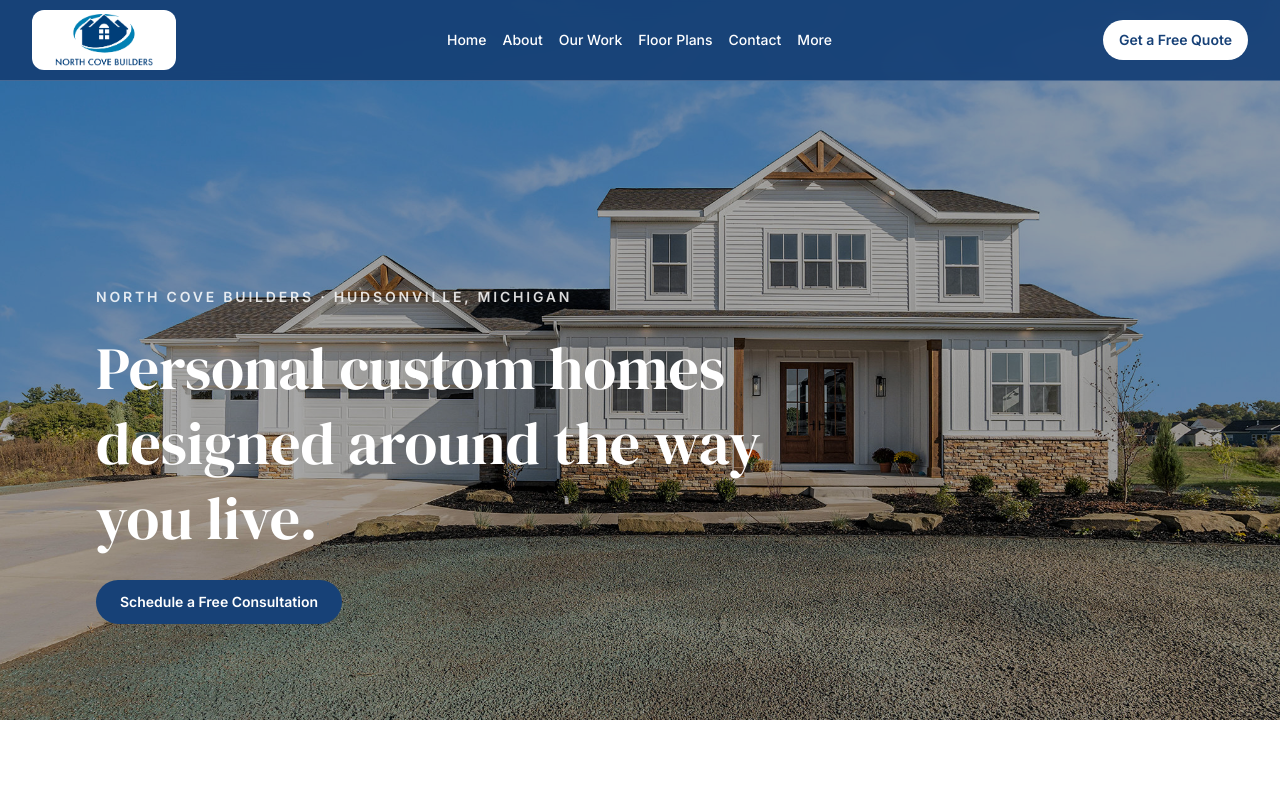
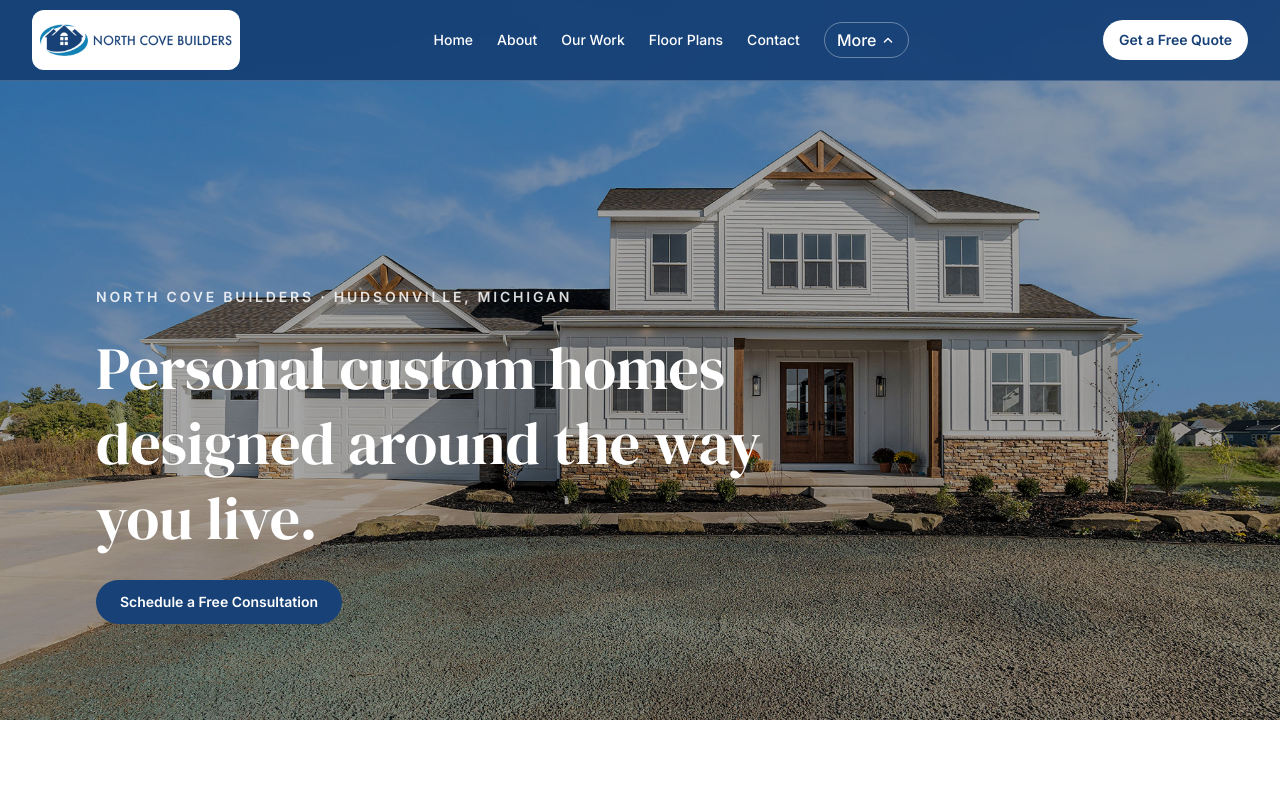
Before and after one commit to AidenBurnzy/NorthCoveBuilders-Mockup, a Next.js app: page / in a window 1280 px wide. Shown: the top 800 px of the page. Built offline with nearby package versions, Linux system fonts and the light colour scheme.

Commit message:
Refactor code structure for improved readability and maintainability

```diff
--- a/app/layout.tsx
+++ b/app/layout.tsx
@@ -27,7 +27,7 @@ export default function RootLayout({
 }>) {
   return (
     <html lang="en">
-      <body className={`${inter.variable} ${dmSerif.variable} antialiased`}>
+      <body suppressHydrationWarning className={`${inter.variable} ${dmSerif.variable} antialiased`}>
         <a href="#main-content" className="skip-link">
           Skip to content
         </a>
--- a/components/layout/Footer.tsx
+++ b/components/layout/Footer.tsx
@@ -14,14 +14,23 @@ export function Footer() {
       <div className="section-shell grid gap-10 py-14 text-center md:grid-cols-4 md:py-16 md:text-left">
         <div className="space-y-3 md:col-span-2">
           <div className="inline-flex items-center">
-            <span className="inline-flex h-[3.25rem] w-[7.5rem] items-center justify-center rounded-xl bg-white px-2 py-1">
+            <span className="inline-flex h-[3.25rem] w-[7.5rem] items-center justify-center rounded-xl bg-white px-2 py-1 md:w-[10.5rem]">
               <Image
                 src="/brand/logo.png"
                 alt="North Cove Builders logo"
                 width={96}
                 height={52}
                 quality={100}
-                className="h-full w-full object-contain"
+                className="h-full w-full object-contain md:hidden"
+              />
+              <Image
+                src="/brand/logo-desktop.png"
+                alt="North Cove Builders logo"
+                width={260}
+                height={120}
+                quality={100}
+                unoptimized
+                className="hidden h-full w-full object-contain md:block"
               />
             </span>
           </div>
--- a/components/layout/Navbar.tsx
+++ b/components/layout/Navbar.tsx
@@ -20,7 +20,9 @@ const secondaryLinks = [
 export function Navbar() {
   const [hidden, setHidden] = useState(false);
   const [menuOpen, setMenuOpen] = useState(false);
+  const [moreOpen, setMoreOpen] = useState(false);
   const lastScrollY = useRef(0);
+  const moreMenuRef = useRef<HTMLLIElement | null>(null);
 
   useEffect(() => {
     const onScroll = () => {
@@ -53,11 +55,27 @@ export function Navbar() {
     const onKeyDown = (event: KeyboardEvent) => {
       if (event.key === "Escape") {
         setMenuOpen(false);
+        setMoreOpen(false);
       }
     };
 
     window.addEventListener("keydown", onKeyDown);
     return () => window.removeEventListener("keydown", onKeyDown);
+  }, []);
+
+  useEffect(() => {
+    const onPointerDown = (event: MouseEvent) => {
+      if (!moreMenuRef.current) {
+        return;
+      }
+
+      if (!moreMenuRef.current.contains(event.target as Node)) {
+        setMoreOpen(false);
+      }
+    };
+
+    window.addEventListener("mousedown", onPointerDown);
+    return () => window.removeEventListener("mousedown", onPointerDown);
   }, []);
 
   return (
@@ -68,7 +86,7 @@ export function Navbar() {
     >
       <nav className="mx-auto flex h-20 w-full max-w-7xl items-center justify-between gap-4 px-5 md:px-8">
         <Link href="/" className="flex items-center">
-          <span className="inline-flex h-[3.75rem] w-[9rem] items-center justify-center rounded-xl bg-white px-2 py-1">
+          <span className="inline-flex h-[3.75rem] w-[9rem] items-center justify-center rounded-xl bg-white px-2 py-1 md:w-[13rem]">
             <Image
               src="/brand/logo.png"
               alt="North Cove Builders logo"
@@ -76,12 +94,21 @@ export function Navbar() {
               height={96}
               quality={100}
               priority
-              className="h-full w-full object-contain"
+              className="h-full w-full object-contain md:hidden"
+            />
+            <Image
+              src="/brand/logo-desktop.png"
+              alt="North Cove Builders logo"
+              width={180}
+              height={96}
+              quality={100}
+              priority
+              className="hidden h-full w-full object-contain md:block"
             />
           </span>
         </Link>
 
-        <ul className="hidden items-center gap-4 text-sm font-medium lg:flex">
+        <ul className="hidden items-center gap-6 text-sm font-medium lg:flex">
           {navLinks.map((link) => (
             <li key={link.href}>
               <Link href={link.href} className="transition hover:text-white/80">
@@ -89,25 +116,56 @@ export function Navbar() {
               </Link>
             </li>
           ))}
-          <li>
-            <details className="group relative">
-              <summary className="list-none cursor-pointer transition hover:text-white/80">More</summary>
-              <div className="absolute right-0 top-8 min-w-44 rounded-2xl bg-white p-2 text-brand shadow-lg">
+          <li ref={moreMenuRef} className="relative">
+            <button
+              type="button"
+              className="inline-flex items-center gap-1 rounded-full border border-white/35 px-3 py-1.5 transition hover:bg-white/10"
+              onClick={() => setMoreOpen((previous) => !previous)}
+              aria-expanded={moreOpen}
+              aria-controls="desktop-more-menu"
+            >
+              More
+              <svg
+                viewBox="0 0 20 20"
+                aria-hidden="true"
+                className={`h-4 w-4 transition-transform duration-200 ${moreOpen ? "rotate-0" : "rotate-180"}`}
+              >
+                <path
+                  d="M5.5 7.5 10 12l4.5-4.5"
+                  fill="none"
+                  stroke="currentColor"
+                  strokeWidth="1.8"
+                  strokeLinecap="round"
+                  strokeLinejoin="round"
+                />
+              </svg>
+            </button>
+            <div
+              id="desktop-more-menu"
+              className={`absolute right-0 top-10 min-w-44 rounded-2xl bg-white p-2 text-brand shadow-lg transition-all duration-200 ${
+                moreOpen ? "pointer-events-auto translate-y-0 opacity-100" : "pointer-events-none -translate-y-1 opacity-0"
+              }`}
+            >
               {secondaryLinks.map((link) => (
                 <Link
                   key={link.href}
                   href={link.href}
                   className="block rounded-xl px-3 py-2 text-sm font-semibold transition hover:bg-surface"
+                  onClick={() => setMoreOpen(false)}
                 >
                   {link.label}
                 </Link>
               ))}
             </div>
-            </details>
           </li>
         </ul>
 
         <div className="flex items-center gap-2">
+          <Link href="/contact" className="rounded-full bg-white px-3 py-2.5 text-sm font-semibold text-brand transition hover:bg-white/90 sm:px-4">
+            <span className="sm:hidden">Quote</span>
+            <span className="hidden sm:inline">Get a Free Quote</span>
+          </Link>
+
           <button
             type="button"
             className="rounded-full border border-white/40 px-3 py-2 text-sm font-semibold lg:hidden"
@@ -118,11 +176,6 @@ export function Navbar() {
           >
             {menuOpen ? "Close" : "Menu"}
           </button>
-
-          <Link href="/contact" className="rounded-full bg-white px-3 py-2.5 text-sm font-semibold text-brand transition hover:bg-white/90 sm:px-4">
-            <span className="sm:hidden">Quote</span>
-            <span className="hidden sm:inline">Get a Free Quote</span>
-          </Link>
         </div>
       </nav>
 
```
Also changed, not shown: north-cove-buildersLogo.png (added), public/brand/logo-desktop.png (added). Lines whose indentation alone changed are shown as unchanged.
